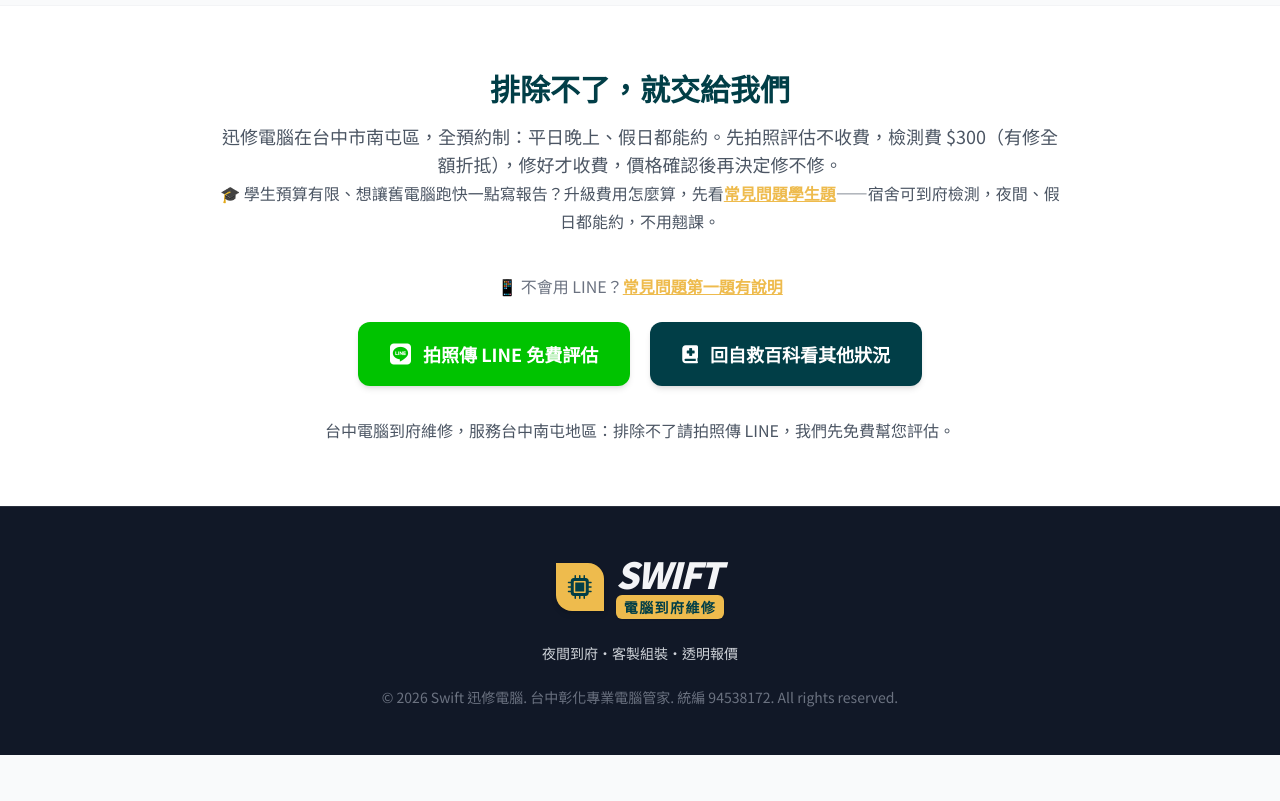
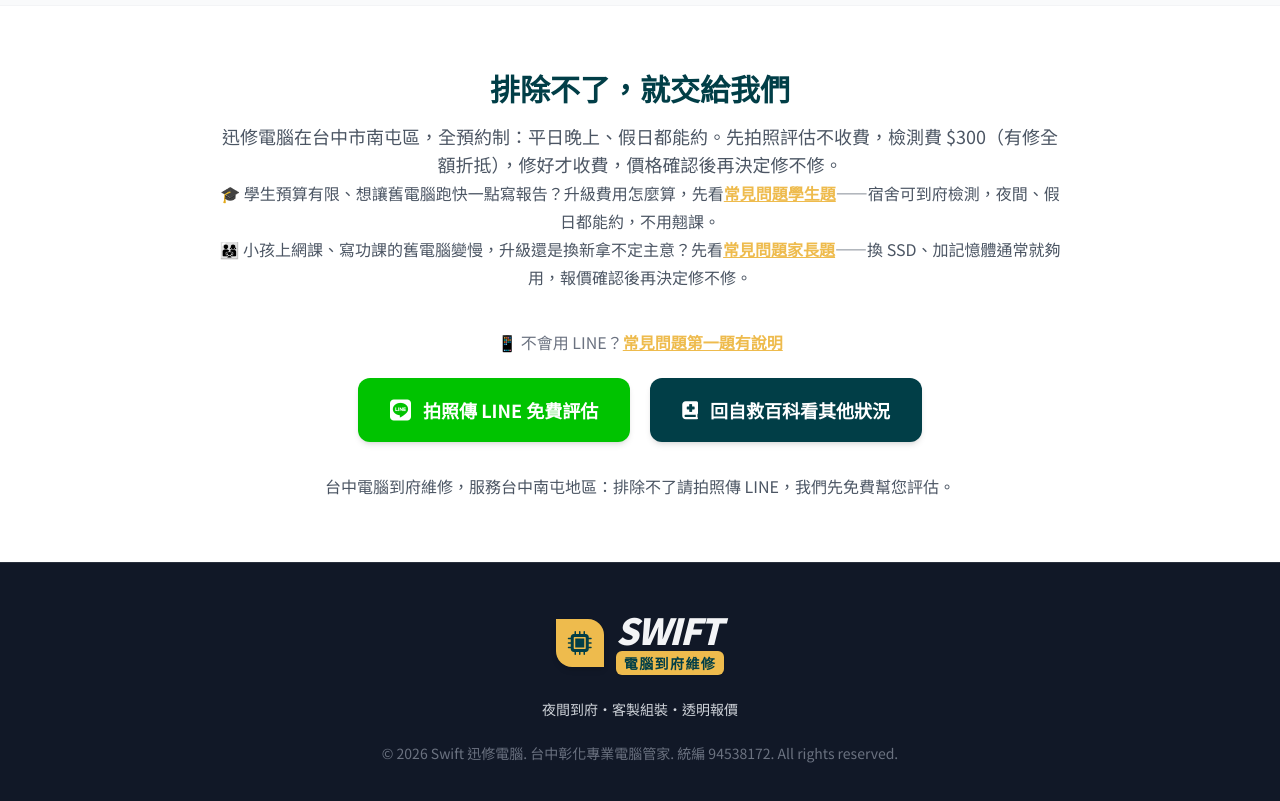
Before and after one commit to e15699-hue/swiftfix-site, a plain HTML site: page guide-upgrade.html in a window 1280 px wide. Shown: the part 3340-4141 px from the top of the page. Before the commit the page ends 4095 px from the top, so only its background shows below. Drawn offline with nearby package versions, Linux system fonts and the light colour scheme.

Commit message:
官網審查 15:07 輪（家長）：guide-upgrade.html 結尾加家長直達連結（升級 vs 換新 → FAQ 家長題）

```diff
--- a/guide-upgrade.html
+++ b/guide-upgrade.html
@@ -234,7 +234,7 @@
     <section class="py-16 bg-white border-t border-gray-100">
         <div class="container mx-auto px-6 max-w-4xl text-center">
             <h2 class="text-3xl font-bold mb-4">排除不了，就交給我們</h2>
-            <p class="text-gray-600 text-lg mb-10">迅修電腦在台中市南屯區，全預約制：平日晚上、假日都能約。先拍照評估不收費，檢測費 $300（有修全額折抵），修好才收費，價格確認後再決定修不修。<br><span class="text-base">🎓 學生預算有限、想讓舊電腦跑快一點寫報告？升級費用怎麼算，先看<a href="index.html#faq-student" class="text-brand-gold underline font-bold">常見問題學生題</a>——宿舍可到府檢測，夜間、假日都能約，不用翹課。</span></p>
+            <p class="text-gray-600 text-lg mb-10">迅修電腦在台中市南屯區，全預約制：平日晚上、假日都能約。先拍照評估不收費，檢測費 $300（有修全額折抵），修好才收費，價格確認後再決定修不修。<br><span class="text-base">🎓 學生預算有限、想讓舊電腦跑快一點寫報告？升級費用怎麼算，先看<a href="index.html#faq-student" class="text-brand-gold underline font-bold">常見問題學生題</a>——宿舍可到府檢測，夜間、假日都能約，不用翹課。</span><br><span class="text-base">👨‍👩‍👧 小孩上網課、寫功課的舊電腦變慢，升級還是換新拿不定主意？先看<a href="index.html#faq-kid-slow" class="text-brand-gold underline font-bold">常見問題家長題</a>——換 SSD、加記憶體通常就夠用，報價確認後再決定修不修。</span></p>
             <p class="text-gray-500 text-base mb-6">📱 不會用 LINE？<a href="index.html#faq-phone" class="text-brand-gold underline font-bold">常見問題第一題有說明</a></p>
             <div class="flex flex-col md:flex-row justify-center gap-5">
                 <a href="https://line.me/R/ti/p/@077usxwz" target="_blank" class="bg-[#00C300] text-white px-8 py-4 rounded-xl text-lg font-bold hover:bg-[#00b300] transition shadow-md flex items-center justify-center min-h-[56px]">
```
